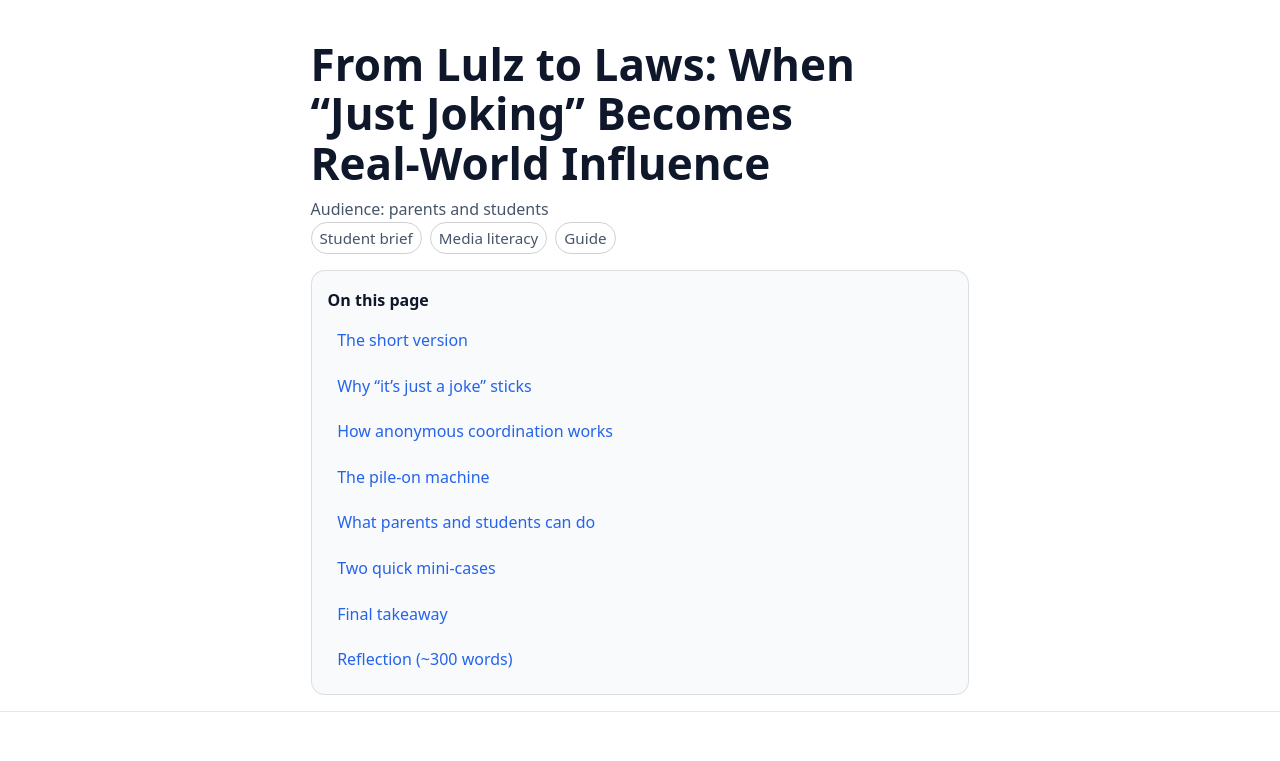
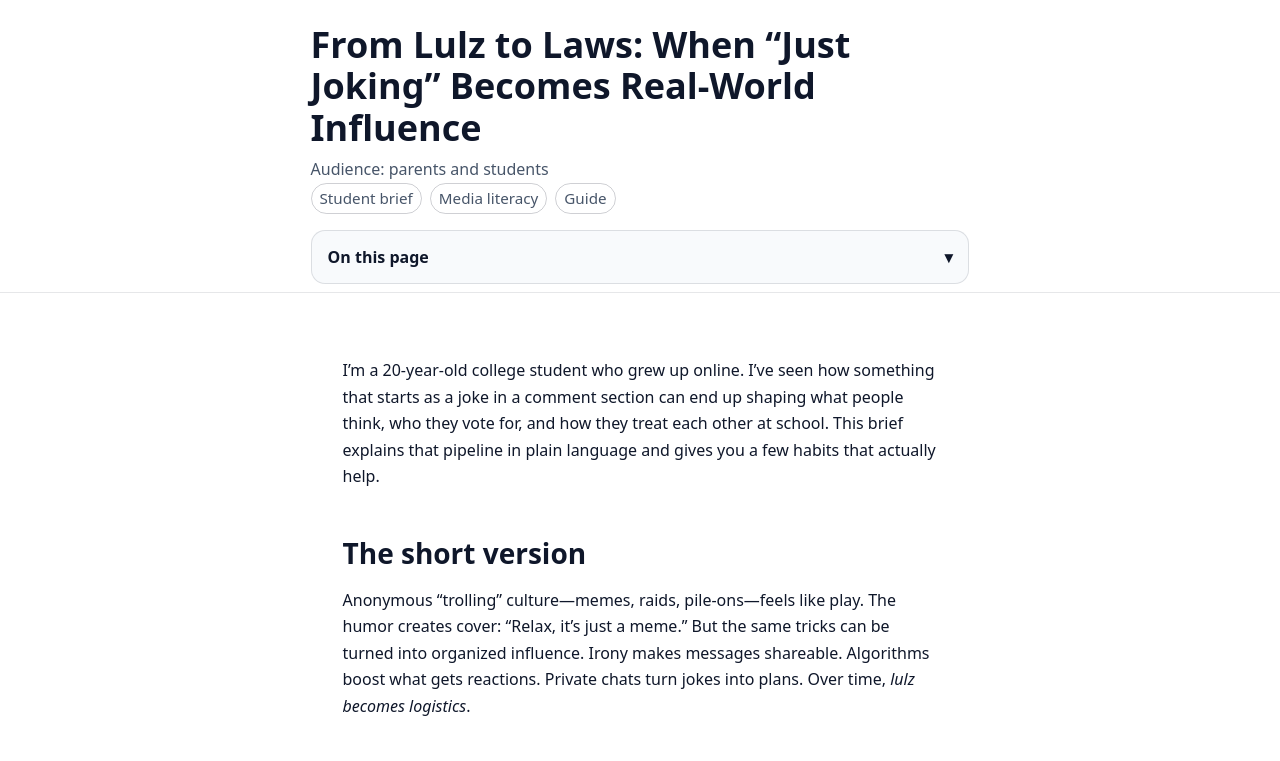
Before and after one commit to Dagurf21/posh_public_int_brief, a plain HTML site: page index.html in a window 1280 px wide. Shown: the top 761 px of the page. Drawn offline with Linux system fonts and the light colour scheme.

Commit message:
Refactor header and TOC styles for better layout

```diff
--- a/index.html
+++ b/index.html
@@ -18,15 +18,15 @@
     a{color:var(--link);text-decoration-color:color-mix(in oklab,var(--link),transparent 70%)}
     a:focus, button:focus, [tabindex]:focus{outline:2px solid var(--link);outline-offset:2px}
     .container{max-width:72ch;margin-inline:auto;padding:2rem;}
-    header{position:sticky;top:0;background:color-mix(in oklab,var(--bg),transparent 10%);backdrop-filter:saturate(1.2) blur(8px);border-bottom:1px solid color-mix(in oklab,var(--fg),transparent 90%);}
-    .hero{padding:2.5rem 0 1rem}
-    h1{font-size:clamp(1.75rem,3.5vw,2.75rem);line-height:1.12;margin:0}
+    header{position:sticky;top:0;z-index:1000;background:color-mix(in oklab,var(--bg),transparent 10%);backdrop-filter:saturate(1.2) blur(8px);border-bottom:1px solid color-mix(in oklab,var(--fg),transparent 90%);}
+    .hero{padding:1.5rem 0 .5rem}
+    h1{font-size:clamp(1.5rem,3vw,2.25rem);line-height:1.15;margin:0}
     .subtitle{color:var(--muted);margin:.5rem 0 0}
     nav{margin:1rem 0 0}
-    .toc{display:grid;gap:.5rem;padding:1rem;background:var(--card);border:1px solid color-mix(in oklab,var(--fg),transparent 88%);border-radius:14px}
+    .toc{padding:0;margin-top:1rem}
     .toc a{display:block;text-decoration:none;padding:.35rem .6rem;border-radius:10px}
     .toc a:hover{background:color-mix(in oklab,var(--link),transparent 90%)}
-    main{display:grid;gap:2rem;margin-top:1.25rem}
+    main{display:grid;gap:2rem;margin-top:1rem}
     section h2{font-size:clamp(1.25rem,2.2vw,1.75rem);line-height:1.2;margin:0 0 .6rem}
     p,li{max-width:70ch}
     .callout{padding:1rem;border-left:4px solid var(--link);background:var(--card);border-radius:10px}
@@ -39,6 +39,19 @@
     .meta{display:flex;gap:.5rem;flex-wrap:wrap;color:var(--muted);font-size:.95rem}
     .badge{padding:.15rem .5rem;border:1px solid color-mix(in oklab,var(--fg),transparent 80%);border-radius:999px}
     .card{padding:1rem;border:1px solid color-mix(in oklab,var(--fg),transparent 88%);border-radius:14px;background:var(--card)}
+    .toc details{border:1px solid color-mix(in oklab,var(--fg),transparent 88%);background:var(--card);border-radius:14px;overflow:hidden}
+    .toc summary{cursor:pointer;list-style:none;padding:.8rem 1rem;font-weight:700;display:flex;align-items:center;gap:.5rem}
+    .toc summary::marker{display:none}
+    .toc summary::after{content:"▾";margin-left:auto;transition:transform .2s ease}
+    .toc details[open] summary::after{transform:rotate(180deg)}
+    .toc .toc-list{display:grid;gap:.5rem;padding:0 1rem 1rem}
+    .toc .toc-list a{display:block;text-decoration:none;padding:.35rem .6rem;border-radius:10px}
+    .toc .toc-list a:hover{background:color-mix(in oklab,var(--link),transparent 90%)}
+    @media (min-width: 960px){
+      .toc{position:relative}
+      .toc details{max-width:100%}
+    }
+    [id]{scroll-margin-top:84px}
   </style>
 </head>
 <body>
@@ -53,7 +66,9 @@
         <span class="badge">Guide</span>
       </div>
       <nav aria-label="Table of contents" class="toc">
-        <strong>On this page</strong>
+        <details id="toc">
+          <summary>On this page</summary>
+          <div class="toc-list">
             <a href="#short-version">The short version</a>
             <a href="#why-joke-sticks">Why “it’s just a joke” sticks</a>
             <a href="#coordination">How anonymous coordination works</a>
@@ -62,6 +77,8 @@
             <a href="#mini-cases">Two quick mini‑cases</a>
             <a href="#takeaway">Final takeaway</a>
             <a href="#reflection">Reflection (~300 words)</a>
+          </div>
+        </details>
       </nav>
     </div>
   </header>
@@ -150,6 +167,14 @@
 
   <script>
     document.getElementById('year').textContent = new Date().getFullYear();
+    // Close the TOC dropdown after selecting a link (useful on mobile)
+    const toc = document.getElementById('toc');
+    if (toc){
+      toc.addEventListener('click', (e)=>{
+        const a = e.target.closest('a');
+        if (a && toc.open) setTimeout(()=> toc.open = false, 150);
+      });
+    }
   </script>
 </body>
 </html>
```
Lines whose indentation alone changed are shown as unchanged.
